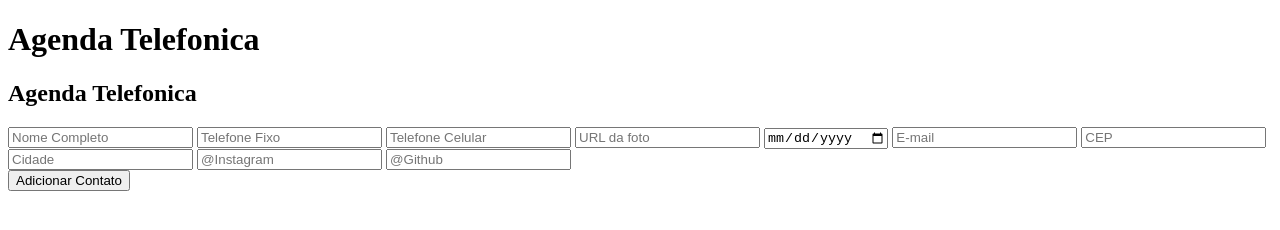
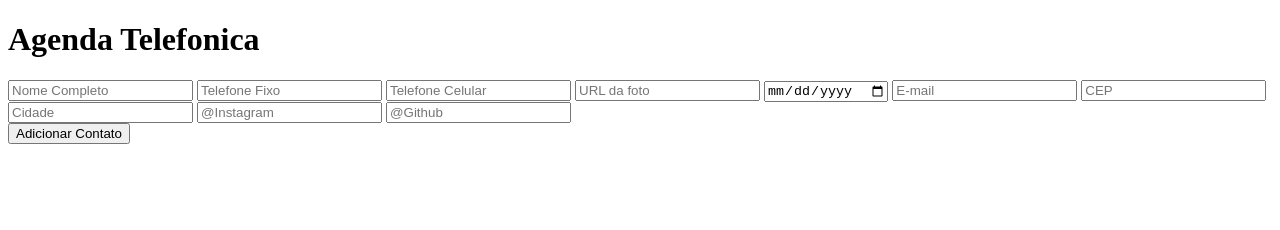
Before and after one commit to LuFassini/2TDS2-phonebook, a plain HTML site: page index.html in a window 1280 px wide. Drawn offline with Linux system fonts and the light colour scheme; files whose address does not match are found by name.

Commit message:
feat: comment page html

```diff
--- a/assets/script.js
+++ b/assets/script.js
@@ -0,0 +1 @@
+console.log("JS linkado");
--- a/index.html
+++ b/index.html
@@ -9,15 +9,14 @@
     <title> Agenda Telefonica </title>
 </head>
 
+<!--Create header for title page-->
 <header>
     <div class="div-title"></div>
     <h1 id="titulo-principal"> Agenda Telefonica </h1>
 </header>
 
+<!--Create body for inputs and buttons-->
 <body>
-    <div id="subtitle">
-        <h2 id="subtitle"> Agenda Telefonica </h2>
-    </div>
 
 <div id="container">
         <div class="" id="div-main">
@@ -54,8 +53,6 @@
                 <input type="text" id="input-git" name="input-git" class="input" placeholder="@Github"/>
 
 
-
-
                 <div id="msg"></div>
                 <div id="petList"></div>
 
@@ -69,5 +66,6 @@
     </div>
 
 </body>
-
+<!--Finish body-->
 </html>
+<!--Finish page html-->
```
